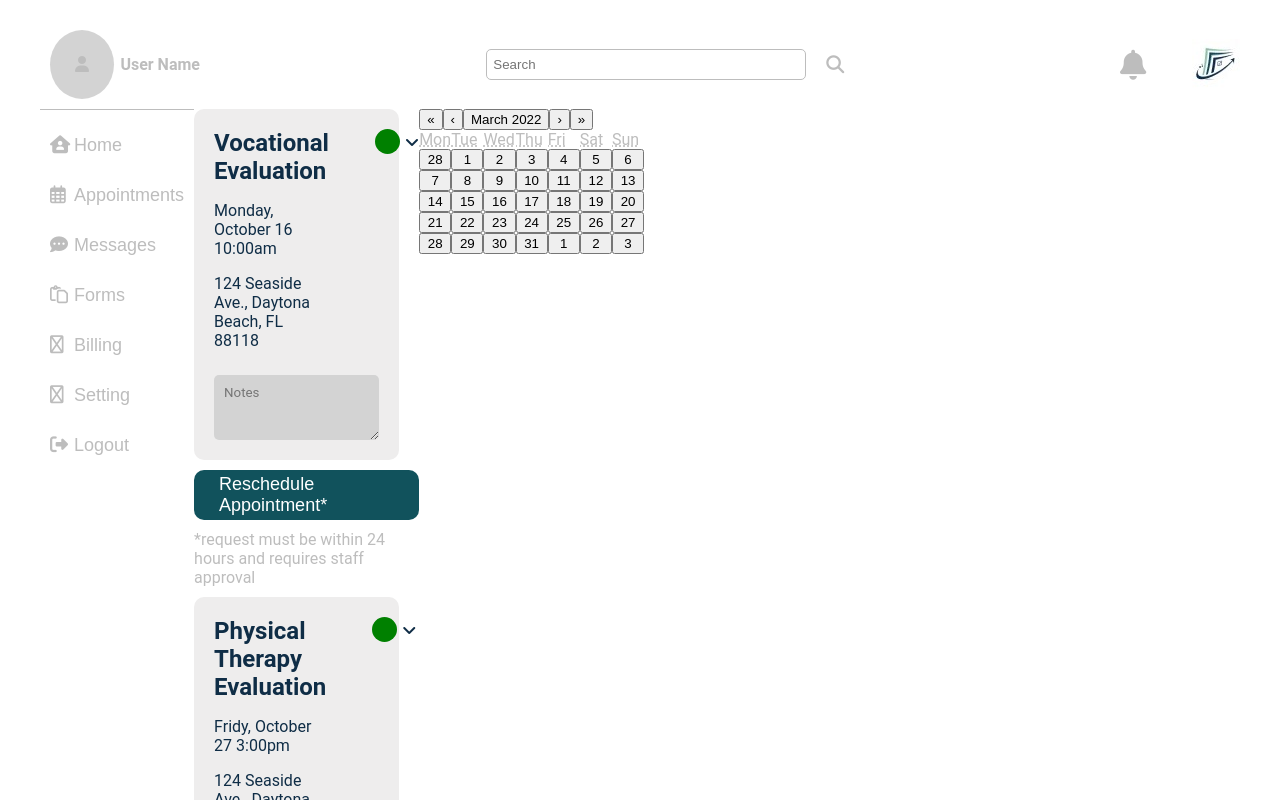
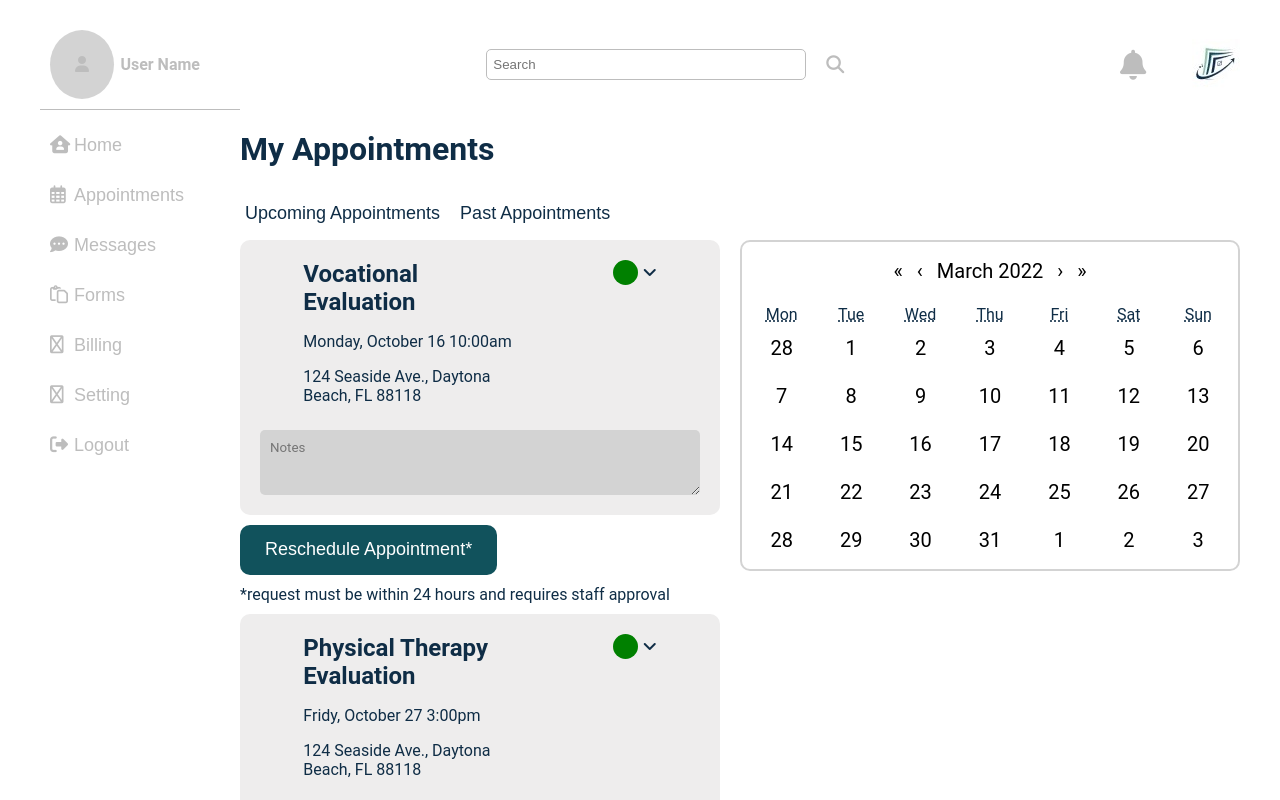
Before and after one commit to kleinlikecalvin/my-appts, a React (Create React App) app: page / in a window 1280 px wide. Shown: the top 800 px of the page. Built offline with nearby package versions, Linux system fonts and the light colour scheme.

Commit message:
import MyApptsBody

```diff
--- a/src/App.js
+++ b/src/App.js
@@ -2,14 +2,14 @@ import React from "react";
 import "./App.css";
 import Head from "./components/Head";
 import Nav from "./components/Nav";
-import Appointments from "./components/Appointments";
+import MyApptsBody from "./components/MyApptsBody";
 
 export default function App() {
   return (
     <div className="App">
       <Head />
       <Nav />
-      <Appointments />
+      <MyApptsBody />
     </div>
   );
 }
```
